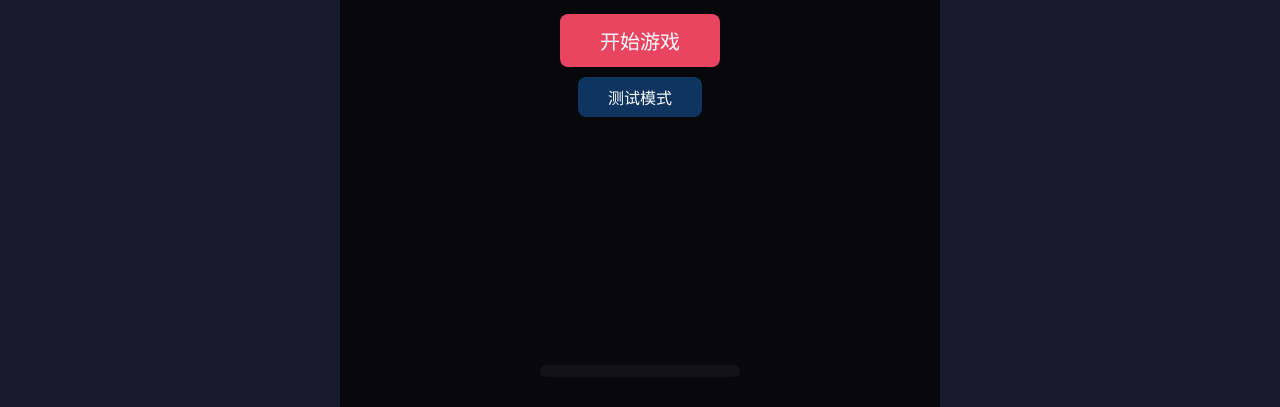
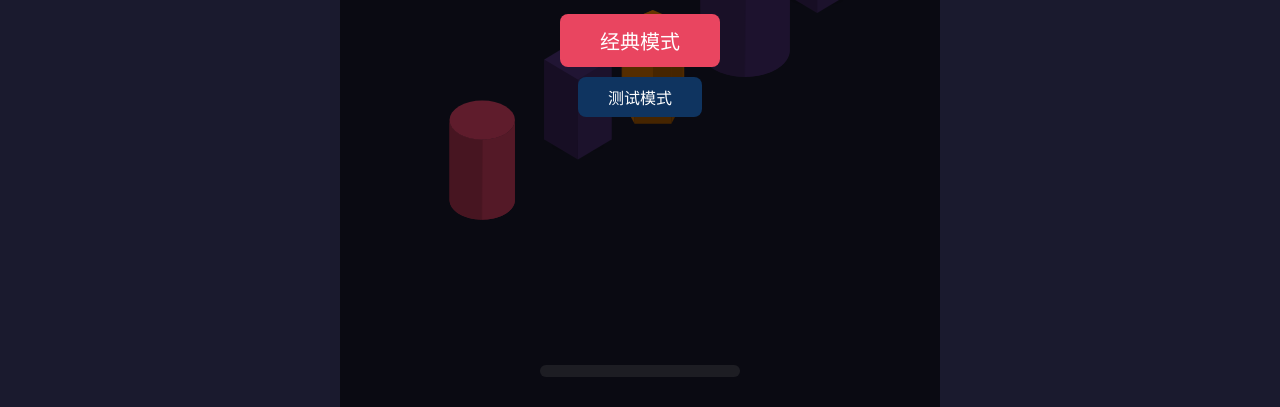
Before and after one commit to YiXia-sys/jump_game, a plain HTML site: page index.html in a window 1280 px wide. Shown: the part 393-800 px from the top of the page. Drawn offline with Linux system fonts and the light colour scheme.

Commit message:
feat: 死亡返回首页按钮, 首页动态背景, 经典模式按钮

```diff
--- a/index.html
+++ b/index.html
@@ -72,7 +72,7 @@
   #overlay {
     position: absolute;
     top: 0; left: 0; right: 0; bottom: 0;
-    background: rgba(0,0,0,0.75);
+    background: rgba(0,0,0,0.6);
     display: flex;
     flex-direction: column;
     justify-content: center;
@@ -153,8 +153,9 @@
     <p>按住蓄力，松开跳跃</p>
     <div class="final-score" id="finalScore" style="display:none"></div>
     <div class="char-results" id="charResults" style="display:none"></div>
-    <button id="startBtn">开始游戏</button>
+    <button id="startBtn">经典模式</button>
     <button id="testModeBtn" style="padding:8px 30px;font-size:16px;border:none;border-radius:8px;background:#0f3460;color:#fff;cursor:pointer;margin-top:10px;">测试模式</button>
+    <button id="homeBtn" style="padding:8px 30px;font-size:16px;border:none;border-radius:8px;background:#555;color:#fff;cursor:pointer;margin-top:10px;display:none;">返回首页</button>
     <div id="highScoreArea" style="margin-top:16px;text-align:center;">
       <div id="highScoreDisplay" style="color:#ffd700;font-size:16px;"></div>
       <button id="clearScoreBtn" style="padding:4px 16px;font-size:12px;border:none;border-radius:6px;background:#555;color:#aaa;cursor:pointer;margin-top:6px;display:none;">清空记录</button>
@@ -177,6 +178,7 @@ const backBtn = document.getElementById('backBtn');
 const restartBtn = document.getElementById('restartBtn');
 const highScoreDisplay = document.getElementById('highScoreDisplay');
 const clearScoreBtn = document.getElementById('clearScoreBtn');
+const homeBtn = document.getElementById('homeBtn');
 
 const W = 600, H = 650;
 canvas.width = W;
@@ -821,19 +823,26 @@ function showOverlay(isGameOver) {
       `<div style="color:${c.color}">${c.name}: ${c.score}分 ${c.alive ? '' : '(淘汰)'}</div>`
     ).join('');
     startBtn.textContent = '重新开始';
+    testModeBtn.style.display = 'none';
+    homeBtn.style.display = '';
     if (h1) h1.style.display = 'none';
     if (p) p.style.display = 'none';
+    stopHomeBg();
   } else {
     finalScoreEl.style.display = 'none';
     charResultsEl.style.display = 'none';
-    startBtn.textContent = '开始游戏';
+    startBtn.textContent = '经典模式';
+    testModeBtn.style.display = '';
+    homeBtn.style.display = 'none';
     if (h1) h1.style.display = '';
     if (p) p.style.display = '';
+    startHomeBg();
   }
   updateHighScoreDisplay();
 }
 
 startBtn.addEventListener('click', function() {
+  stopHomeBg();
   initGame();
   overlay.style.display = 'none';
   lastTime = 0;
@@ -841,6 +850,7 @@ startBtn.addEventListener('click', function() {
 });
 
 testModeBtn.addEventListener('click', function() {
+  stopHomeBg();
   initGame(true);
   overlay.style.display = 'none';
   lastTime = 0;
@@ -867,8 +877,141 @@ clearScoreBtn.addEventListener('click', function() {
   clearHighScore();
 });
 
-// 页面加载时显示最高分
+homeBtn.addEventListener('click', function() {
+  gameRunning = false;
+  falling = false;
+  jumpAnim = null;
+  slipping = false;
+  fallToBase = null;
+  showOverlay(false);
+});
+
+// === 首页背景动画 ===
+let homeBgRunning = false;
+let homeBgRaf = null;
+let homeBgPlatforms = [];
+let homeBgPlayer = { x: 0, y: 0, vy: 0, onPlat: 0, jumping: false, t: 0, startX: 0, startY: 0, targetX: 0, targetY: 0, height: 0, duration: 0, rotation: 0 };
+
+function initHomeBg() {
+  homeBgPlatforms = [];
+  const startX = 120, startY = H - 120;
+  for (let i = 0; i < 7; i++) {
+    const w = 50 + Math.random() * 40;
+    const st = SHAPE_TYPES[Math.floor(Math.random() * SHAPE_TYPES.length)];
+    const x = startX + i * 80 + (Math.random() - 0.5) * 30;
+    const y = startY - i * 55 - Math.random() * 30;
+    const p = new Platform(x, y, w, PLATFORM_H, st);
+    homeBgPlatforms.push(p);
+  }
+  const tc = homeBgPlatforms[0].getTopCenter();
+  homeBgPlayer = { x: tc.x, y: tc.y, onPlat: 0, jumping: false, t: 0, startX: tc.x, startY: tc.y, targetX: 0, targetY: 0, height: 0, duration: 600, rotation: 0, waitTimer: 0 };
+}
+
+function updateHomeBg(dt) {
+  const bp = homeBgPlayer;
+  if (!bp.jumping) {
+    bp.waitTimer += dt;
+    if (bp.waitTimer > 800) {
+      bp.waitTimer = 0;
+      bp.jumping = true;
+      bp.t = 0;
+      bp.startX = bp.x;
+      bp.startY = bp.y;
+      const nextIdx = (bp.onPlat + 1) % homeBgPlatforms.length;
+      const tc = homeBgPlatforms[nextIdx].getTopCenter();
+      bp.targetX = tc.x;
+      bp.targetY = tc.y;
+      bp.height = 40 + Math.random() * 60;
+      bp.duration = 500 + Math.random() * 300;
+      bp.onPlat = nextIdx;
+    }
+  } else {
+    bp.t += dt / bp.duration;
+    if (bp.t >= 1) {
+      bp.t = 1;
+      bp.x = bp.targetX;
+      bp.y = bp.targetY;
+      bp.jumping = false;
+      bp.rotation = 0;
+      // 跳到最后一个平台后回到第一个
+      if (bp.onPlat >= homeBgPlatforms.length - 1) {
+        bp.onPlat = -1; // 下次会变成0
+        const tc = homeBgPlatforms[0].getTopCenter();
+        bp.x = tc.x;
+        bp.y = tc.y;
+        bp.onPlat = 0;
+        bp.waitTimer = -400;
+      }
+    } else {
+      bp.x = bp.startX + (bp.targetX - bp.startX) * bp.t;
+      bp.y = calculateParabola(bp.t, bp.startY, bp.targetY, bp.height);
+      bp.rotation = bp.t * Math.PI * 2;
+    }
+  }
+}
+
+function renderHomeBg() {
+  ctx.fillStyle = '#1a1a2e';
+  ctx.fillRect(0, 0, W, H);
+  // 画平台（半透明）
+  ctx.globalAlpha = 0.35;
+  for (const p of homeBgPlatforms) {
+    p.draw(0, 0);
+  }
+  ctx.globalAlpha = 0.5;
+  // 画小人
+  const bp = homeBgPlayer;
+  const px = bp.x, py = bp.y;
+  const squashH = 40, squashW = 20;
+  ctx.save();
+  ctx.translate(px, py - squashH / 2);
+  ctx.rotate(bp.rotation);
+  ctx.translate(-px, -(py - squashH / 2));
+  ctx.fillStyle = CHAR_COLORS[0];
+  ctx.beginPath();
+  ctx.roundRect(px - squashW / 2, py - squashH, squashW, squashH, [squashW / 2, squashW / 2, 4, 4]);
+  ctx.fill();
+  ctx.fillStyle = 'rgba(255,255,255,0.6)';
+  ctx.beginPath();
+  ctx.roundRect(px - squashW / 2 + 3, py - squashH + 3, squashW - 6, squashH - 6, [squashW / 2 - 3, squashW / 2 - 3, 2, 2]);
+  ctx.fill();
+  ctx.fillStyle = '#1a1a2e';
+  const eyeY = py - squashH + squashH * 0.35;
+  ctx.beginPath();
+  ctx.arc(px - 4, eyeY, 2.5, 0, Math.PI * 2);
+  ctx.arc(px + 4, eyeY, 2.5, 0, Math.PI * 2);
+  ctx.fill();
+  ctx.restore();
+  ctx.globalAlpha = 1;
+}
+
+let homeBgLastTime = 0;
+function homeBgLoop(timestamp) {
+  if (!homeBgRunning) return;
+  if (homeBgLastTime === 0) homeBgLastTime = timestamp;
+  const dt = timestamp - homeBgLastTime;
+  homeBgLastTime = timestamp;
+  updateHomeBg(dt);
+  renderHomeBg();
+  homeBgRaf = requestAnimationFrame(homeBgLoop);
+}
+
+function startHomeBg() {
+  if (homeBgRunning) return;
+  homeBgRunning = true;
+  homeBgLastTime = 0;
+  initHomeBg();
+  homeBgRaf = requestAnimationFrame(homeBgLoop);
+}
+
+function stopHomeBg() {
+  homeBgRunning = false;
+  if (homeBgRaf) { cancelAnimationFrame(homeBgRaf); homeBgRaf = null; }
+}
+
+// 页面加载时显示最高分和启动首页背景
 updateHighScoreDisplay();
+startHomeBg();
 
 // === 蓄力系统 ===
 
```
